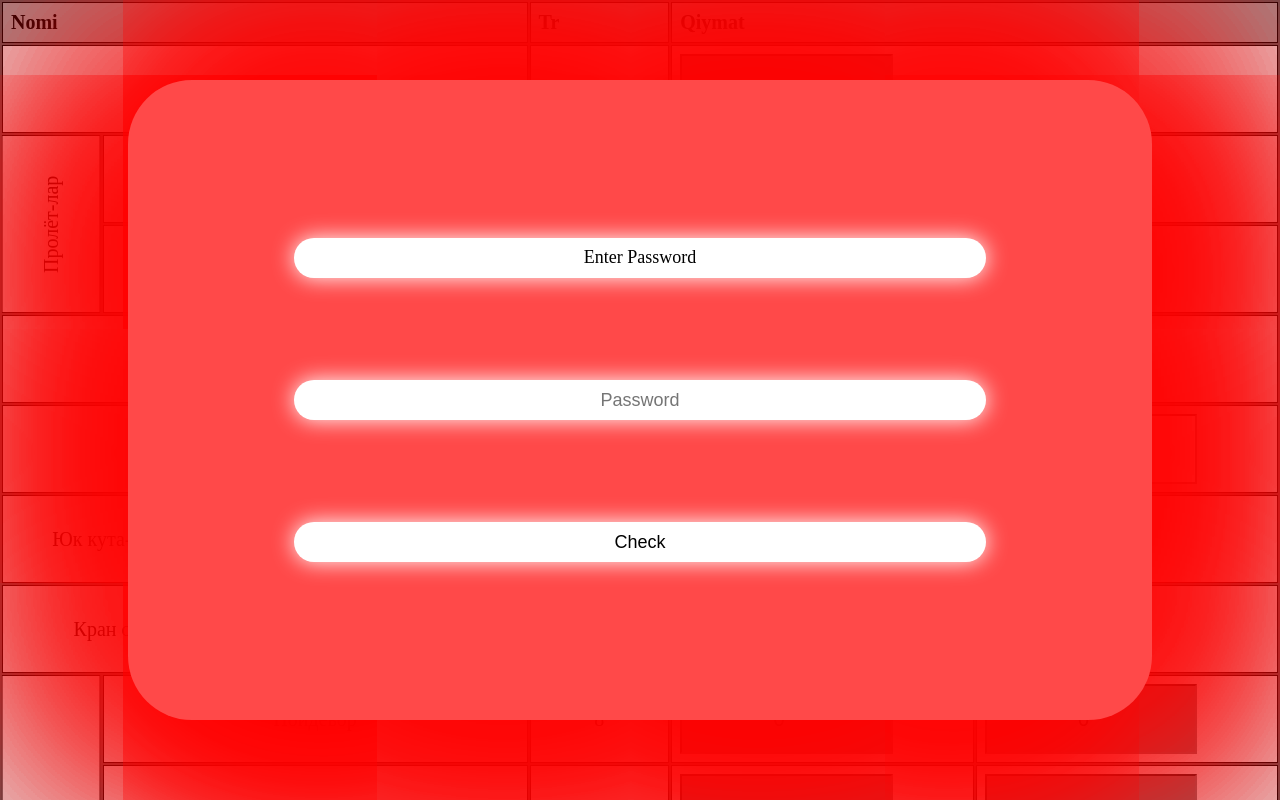
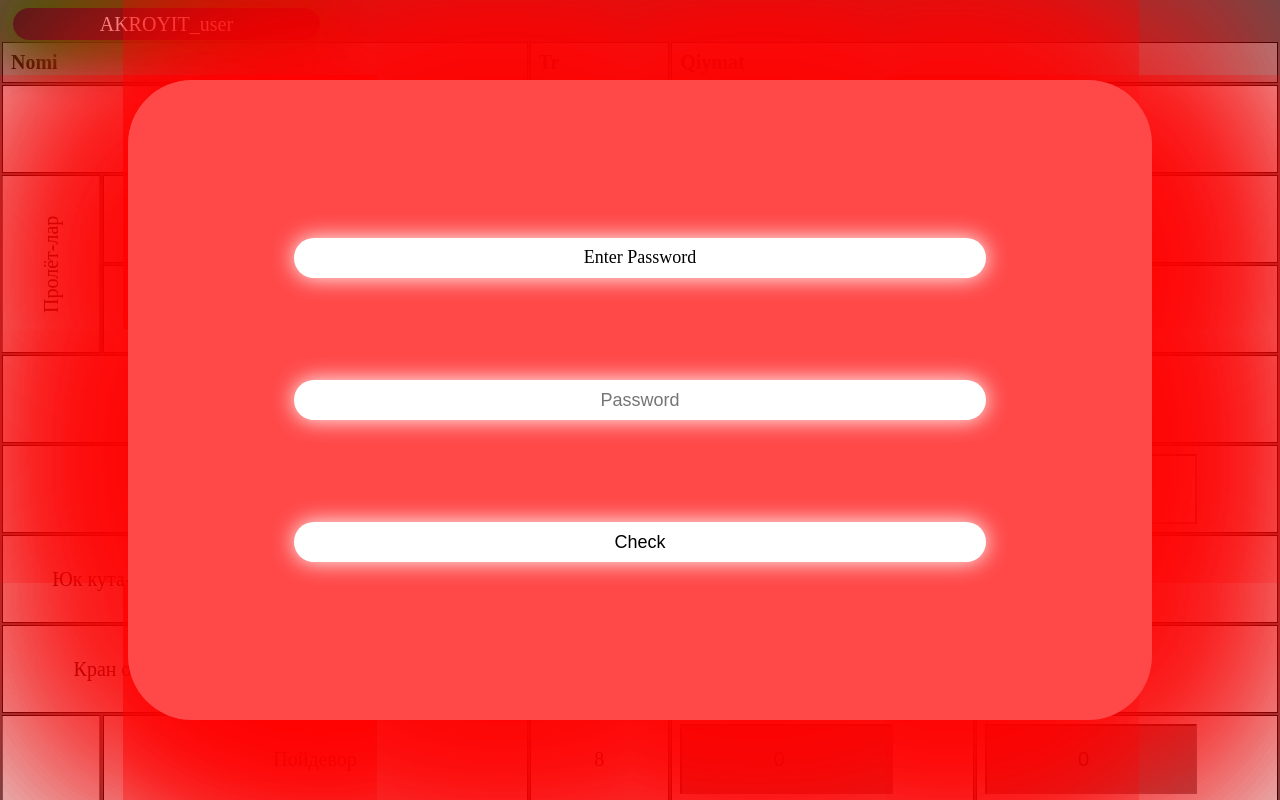
Before and after one commit to ThePerson711/QTEL_kurs_ishi, a plain HTML site: page index.html in a window 1280 px wide. Drawn offline with Linux system fonts and the light colour scheme.

Commit message:
Add files via upload

```diff
--- a/index.html
+++ b/index.html
@@ -65,6 +65,7 @@
                 width: calc(1vw*100);
                 height: calc(1vh*100);
                 overflow-y: auto;
+                padding-top: calc(1vh*10);
             }
             .table {
                 margin: calc(1vh*5) 0;
@@ -200,10 +201,32 @@
             {
                 background-color: white;
             }
+    .brend {
+        cursor: pointer;
+        position: fixed;
+        display: flex;
+        flex-direction: column;
+        justify-content: center;
+        align-items: center;
+        width: calc(1vw*24);
+        height: calc(1vh*4);
+        background-color: rgb(42, 43, 42);
+        color: white;
+        z-index: 7;
+        left: calc(1vw*1);
+        top: calc(1vh*1);
+        border-radius: calc(1vw*2);
+        box-shadow:
+            0 0 calc(1vw*30/6) green,
+            0 0 calc(1vw*28/6) green,
+            0 0 calc(1vw*26/6) green,
+            0 0 calc(1vw*24/6) green;
+    }
     </style>
 </head>
 <body>
     <div class="body">
+        <div class="brend" onclick="window.open('https://t.me/Akroyit_user', '_blank');">AKROYIT_user</div>
         <div class="security" id="security">
             <p class="sec_e">Enter Password</p>
             <input placeholder="Password" id="security_password" class="sec_e" type="text">
```
